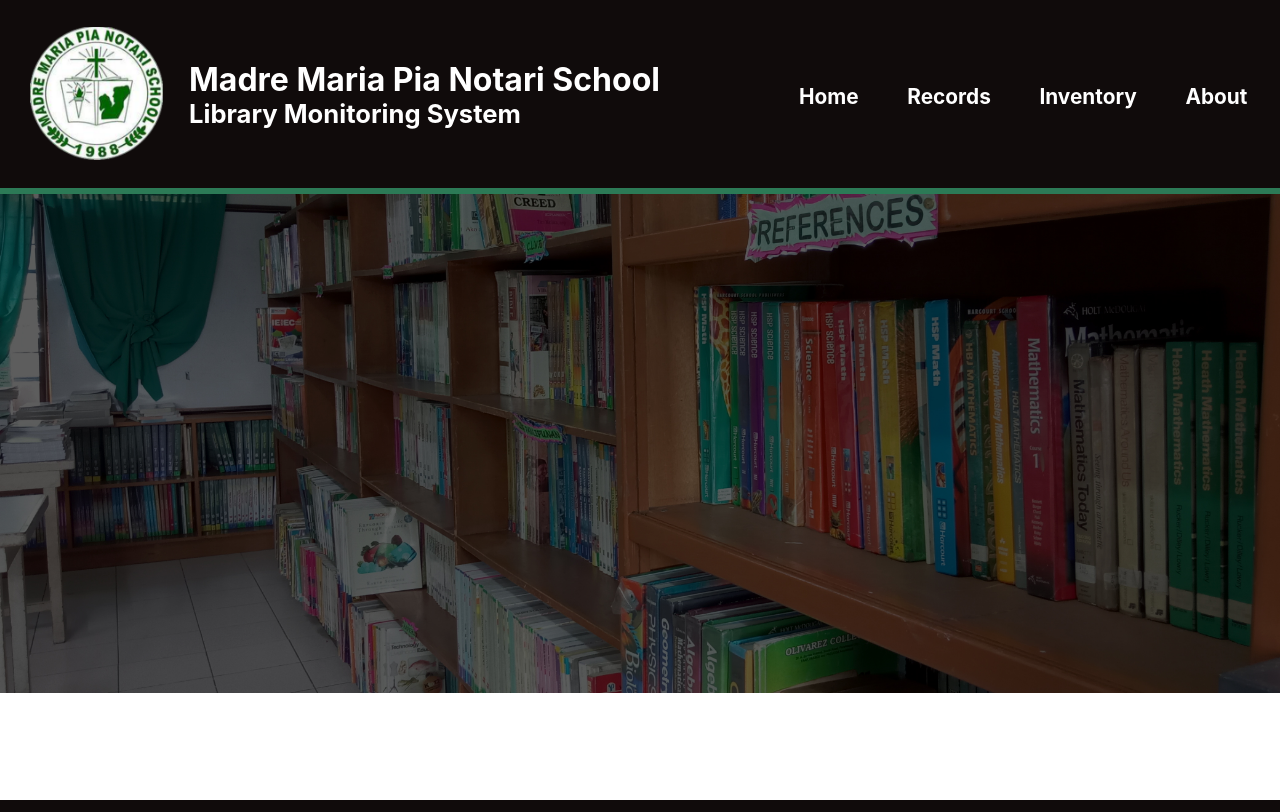
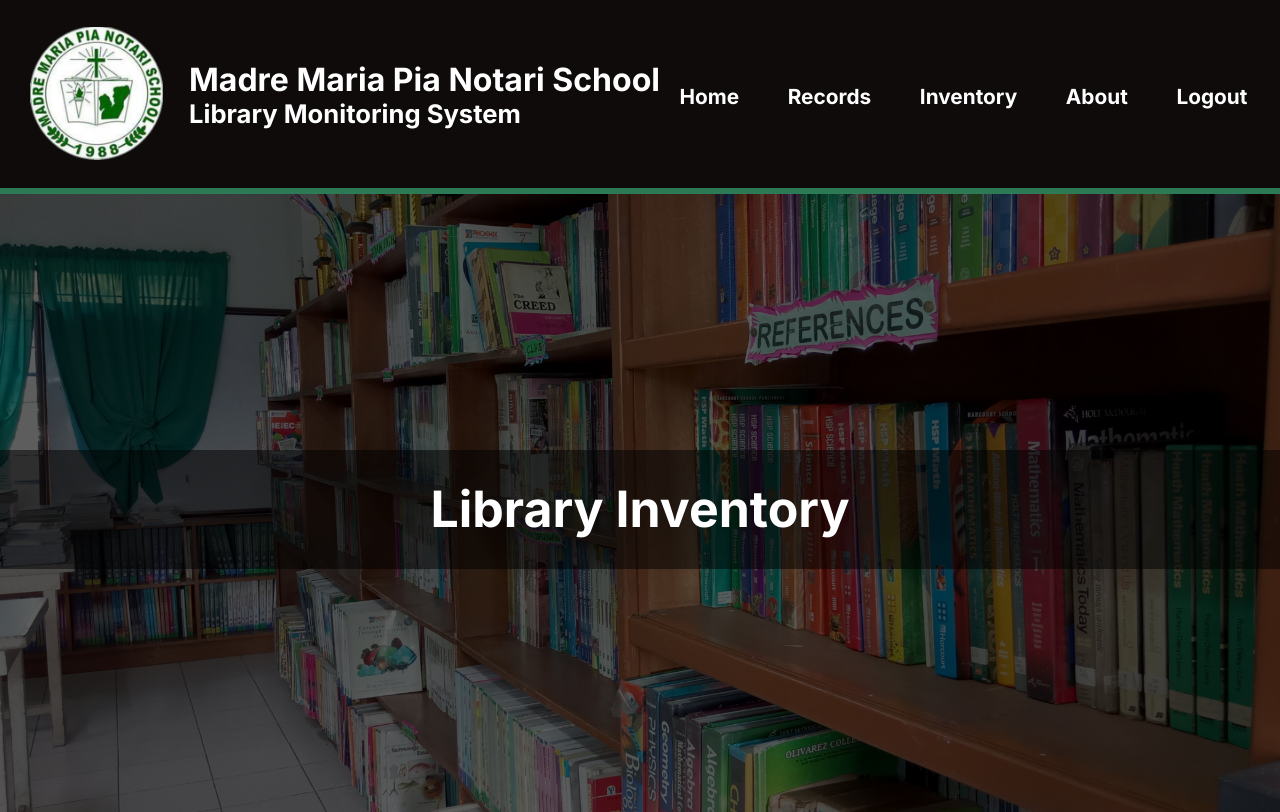
Before and after one commit to HajileTrebla/LibraryInformationMonitoringSystem, a PHP site: page /inventory.php in a window 1280 px wide. Run offline with PHP 8.4, Linux system fonts and the light colour scheme; the visitor is signed in with stand-in values (Sample User, id 1).

Commit message:
Start initial inventory page changes

```diff
--- a/inventory.php
+++ b/inventory.php
@@ -1,11 +1,30 @@
 <!DOCTYPE html>
+<?php
+session_start();
+if (!isset($_SESSION["useruid"])) {
+    header("Location: index.php?redirect");
+    exit();
+}
+?>
 <html lang="en">
 
 <head>
     <meta charset="UTF-8">
     <meta name="viewport" content="width=device-width, initial-scale=1.0">
     <title>Library Monitoring System</title>
+
     <link rel="stylesheet" href="/LibraryInformationMonitoringSystem/stylesheets/main.css">
+
+    <link rel="preconnect" href="https://fonts.googleapis.com">
+    <link rel="preconnect" href="https://fonts.gstatic.com" crossorigin>
+    <link href="https://fonts.googleapis.com/css2?family=Inter:wght@700&display=swap" rel="stylesheet">
+    <link rel="preconnect" href="https://fonts.googleapis.com">
+    <link rel="preconnect" href="https://fonts.gstatic.com" crossorigin>
+    <link href="https://fonts.googleapis.com/css2?family=Grandstander:wght@600&display=swap" rel="stylesheet">
+    <link rel="preconnect" href="https://fonts.googleapis.com">
+    <link rel="preconnect" href="https://fonts.gstatic.com" crossorigin>
+    <link href="https://fonts.googleapis.com/css2?family=Inter:wght@500&display=swap" rel="stylesheet">
+
 </head>
 
 <body>
@@ -23,10 +42,20 @@
                 </div>
                 <div class="RightOptions">
                     <ul class="Menu">
-                        <!--Login changes to Logout when logged into session, Inventory and Records are also hidden when logged out-->
+                        <?php
+                        if (isset($_SESSION["useruid"])) {
+                            echo '<li><a href="../LibraryInformationMonitoringSystem/php.functions/logout.inc.php" class="button" id="Logout-button">Logout</a></li>';
+                        } else {
+                            echo '<li><a href="#" class="button" id="Login-button">Login</a></li>';
+                        }
+                        ?>
                         <li><a href="../LibraryInformationMonitoringSystem/about.php">About</a></li>
-                        <li><a href="../LibraryInformationMonitoringSystem/inventory.php">Inventory</a></li>
-                        <li><a href="../LibraryInformationMonitoringSystem/records.php">Records</a></li>
+                        <?php
+                        if (isset($_SESSION["useruid"])) {
+                            echo '<li><a href="../LibraryInformationMonitoringSystem/inventory.php">Inventory</a></li>';
+                            echo '<li><a href="../LibraryInformationMonitoringSystem/records.php">Records</a></li>';
+                        }
+                        ?>
                         <li><a href="../LibraryInformationMonitoringSystem/index.php">Home</a></li>
                     </ul>
                 </div>
@@ -34,27 +63,29 @@
         </div>
         <div class="Wrapper">
             <div class="hero">
-                <div class="inventoryText">
-                    <div class="line1">
-                    </div>
+                <div class="mainText">
                     <div class="line2">
-                    </div>
-                    <div class="line3">
+                        Library Inventory
                     </div>
                 </div>
-            </div>
-            <!--Borrow to be hidden behind login requirements-->
-            <div class="Wrapper">
-                <div class="Borrow Form Header">
-                    borrow form head
-                </div>
-                <div class="Borrow Form">
-                    borrow form
+                <div class="Wrapper">
                 </div>
             </div>
-
+        </div>
+        <div class="Footer">
+            <div class="left-bar">
+                <div>
+                    ADD EXTRA INFO HERE/LINKS
+                </div>
+            </div>
+            <div class="right-bar">
+                <div>
+                    ADD EXTRA INFO/CONTACTS HERE
+                </div>
+            </div>
         </div>
     </div>
 </body>
+<script src="index.js"></script>
 
 </html>
--- a/stylesheets/main.css
+++ b/stylesheets/main.css
@@ -12,7 +12,7 @@
     max-width: 120%;
     max-height: 50%;
     background-size: cover;
-    position: absolute;
+   position: absolute;
     margin-top: 11.6em;
     background-attachment: fixed;
 }
@@ -301,3 +301,11 @@ button[name="submit"]:hover{
 .borrow:hover{
     background: black;
 }
+
+.mainText {
+    background: rgba(0, 0, 0, 0.5);
+    padding: 2em;
+}
+
+.mainText .line2 {
+}
```
Also changed, not shown: php.functions/register.inc.php (+8 -9 lines).
